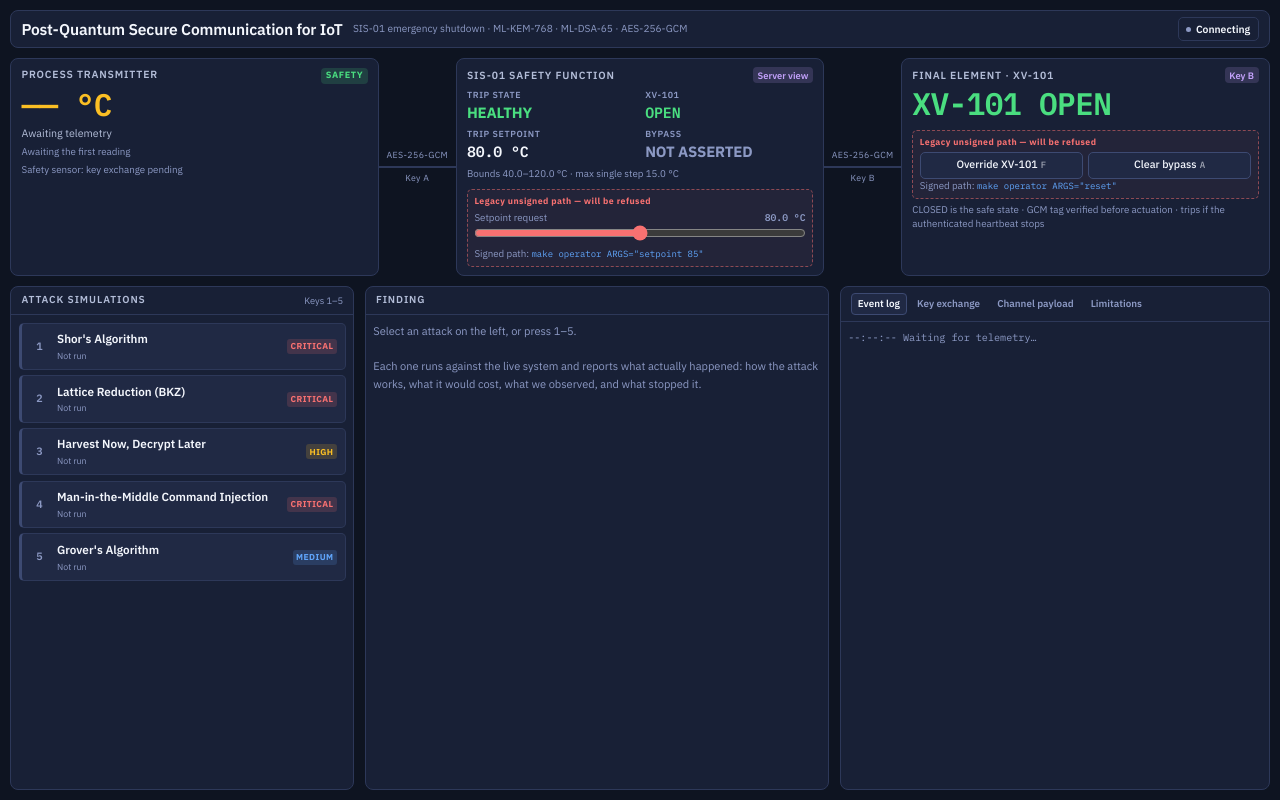
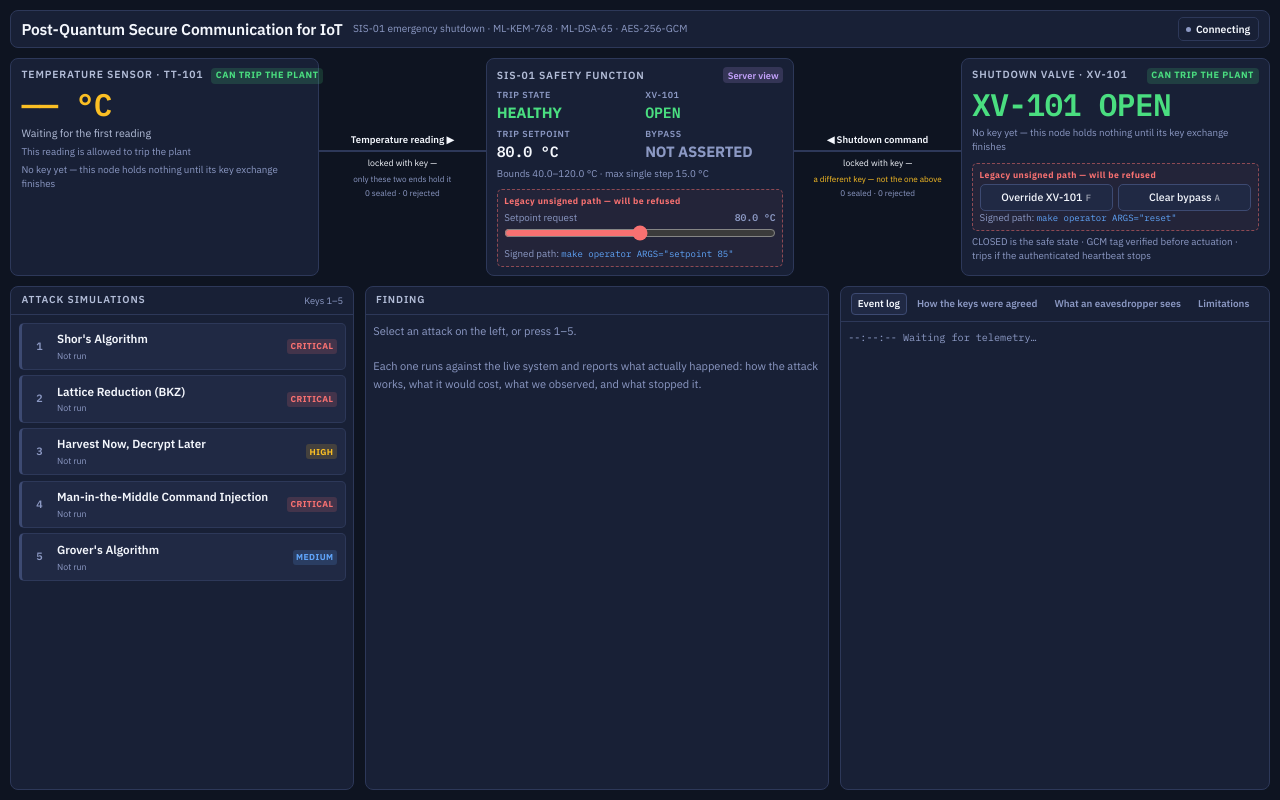
Before and after one commit to 4lmxn/quantum-resistant-encryption, a Flask app: page / in a window 1280 px wide. Run offline with Flask 3, Linux system fonts and the light colour scheme; some libraries are stand-ins or nearby versions.

Commit message:
feat: refuse duplicate device identities, and make the dashboard self-explaining
Two stale nodes left running from a previous session reconnected to a restarted
server and were both served. The readings interleaved, one plant appeared to be
two different temperatures, and nothing anywhere said so -- the log just looked
busy. A valid ML-DSA signature proves possession of a key, not that the holder
is the only one, and there is exactly one TT-101 bolted to the plant.

A second live session for an already-connected identity is now refused, the
server says which session already holds it, and the node is told why so it stops
rather than reconnecting into the same refusal. The incumbent is untouched: the
node already doing its job must not be disturbed by the one being turned away.

The dashboard explained itself in vocabulary only its author knew. "Key A",
"Key B", "telemetry" and "Channel payload" all required narration, which is
exactly what a demonstrator should not need. The links now say what travels
along them, that it is locked, which key locked it, and how many packets have
been sealed and rejected -- and the two fingerprints sit side by side so the
domain separation is something a viewer can see rather than be told.

The key exchange is no longer buried in a table of byte counts. It is drawn as
the four steps it actually is, per node, with the real ML-KEM-768 sizes the
server reported: a fresh throwaway lock, the signed offer, the sealed reply, and
both sides grinding out the same key that never crossed the wire.

Verified: 53 tests pass, and a second node claiming sensor-01 against a live
server was refused with the incumbent still streaming.

Co-Authored-By: Claude Opus 5 <noreply@anthropic.com>
Claude-Session: https://claude.ai/code/session_01UMCZhMtXGxcMeJXjy93sdM

```diff
--- a/app/server.py
+++ b/app/server.py
@@ -53,6 +53,12 @@ class CentralServer:
         # Operator command nonces, so a captured signed instruction is
         # single-use and cannot be delivered a second time during an upset.
         self.operator_nonces = set()
+        # Which enrolled identity holds which live session. A safety transmitter
+        # is a physical thing: there is exactly one TT-101 on the plant, so two
+        # sessions claiming to be it means either a misconfigured second node or
+        # someone using a stolen key, and both must be refused rather than
+        # quietly averaged into the log.
+        self.active_devices = {}  # device_id -> sid
         self.findings = {}  # attack id -> last structured result
         # What a passive interceptor would hold for the legacy RSA channel:
         # the public key, the wrapped session key, and one captured packet.
@@ -114,6 +120,9 @@ class CentralServer:
         return True
 
     def forget(self, sid):
+        for device_id, held_by in list(self.active_devices.items()):
+            if held_by == sid:
+                del self.active_devices[device_id]
         self.pending_handshakes.pop(sid, None)
         self.seen_nonces.pop(sid, None)
         self.sensor_keys.pop(sid, None)
@@ -467,6 +476,20 @@ def handle_pqc_encapsulation(data):
             log("ERROR", f"[PQC] Handshake refused: bad ML-DSA signature from {device_id}.")
             return
 
+        # A valid signature proves the key, not that this is the only holder of
+        # it. Refuse a second live session for an identity that already has one:
+        # two nodes reporting as the same transmitter is a fault however it
+        # happened, and on a safety loop it is one that hides in plain sight --
+        # the readings interleave and the log looks busy rather than wrong.
+        holder = server_engine.active_devices.get(device_id)
+        if holder is not None and holder != request.sid:
+            server_engine.forget(request.sid)
+            log("ERROR", f"[PQC] Handshake refused: {device_id} already holds a live "
+                         f"session on {holder[:8]}. One identity, one session.")
+            emit("pqc_refused", {"reason": "duplicate_device_id", "device_id": device_id})
+            return
+        server_engine.active_devices[device_id] = request.sid
+
     try:
         role = server_engine.complete_handshake(
             request.sid,
--- a/app/templates/index.html
+++ b/app/templates/index.html
@@ -58,7 +58,7 @@ body{background:var(--bg);color:var(--ink);
 .node .fine{font-size:.75em;color:var(--faint)}
 
 /* the connector: a labelled link, not decoration */
-.link{width:clamp(52px,6vw,110px);display:flex;flex-direction:column;
+.link{width:clamp(124px,13vw,186px);display:flex;flex-direction:column;
   align-items:center;justify-content:center;gap:.3em;position:relative}
 .link .track{width:100%;height:2px;background:var(--line);position:relative;overflow:hidden}
 .link .track::after{content:'';position:absolute;inset:0;width:34%;
@@ -69,6 +69,28 @@ body{background:var(--bg);color:var(--ink);
   animation:flow .5s ease-out}
 @keyframes flow{to{transform:translateX(320%)}}
 .link .tag{font-size:.68em;color:var(--faint);white-space:nowrap;letter-spacing:.04em}
+/* The link used to read "AES-256-GCM / Key A", which tells a viewer nothing.
+   It now says what travels, that it is locked, and which key locked it. */
+.link .cargo{font-size:.74em;font-weight:600;color:var(--fg);text-align:center;
+  line-height:1.25;white-space:normal}
+.link .arrow{color:var(--accent)}
+.link .sealkey{font-size:.67em;color:var(--accent);font-family:var(--mono);
+  white-space:nowrap;margin-top:.15em}
+.link .sealnote{font-size:.63em;color:var(--faint);text-align:center;
+  line-height:1.25;white-space:normal}
+.link .sealnote.diff{color:var(--warn)}
+.link .count{font-size:.63em;color:var(--faint);font-family:var(--mono);white-space:nowrap}
+.link .count.hasreject{color:var(--bad)}
+.lad{border:1px solid var(--line);border-radius:6px;padding:.6em .8em;margin-bottom:.7em}
+.lad-h{font-weight:600;font-size:.9em;display:flex;justify-content:space-between;
+  align-items:baseline;gap:.6em;margin-bottom:.4em}
+.lad-n{font-family:var(--mono);font-size:.78em;color:var(--faint);font-weight:400}
+.lad-steps{margin:0;padding-left:1.2em;display:flex;flex-direction:column;gap:.35em}
+.lad-steps li{font-size:.84em;line-height:1.45}
+.lad-steps li b{color:var(--fg)}
+.lad-steps li span{display:block;color:var(--faint);font-size:.92em;white-space:normal}
+.lad-steps code{font-family:var(--mono);color:var(--accent)}
+.okx{color:var(--ok)}.nox{color:var(--bad)}
 
 /* --------------------------- main grid --------------------------- */
 .main{display:grid;grid-template-columns:minmax(240px,1fr) minmax(300px,1.35fr) minmax(280px,1.25fr);
@@ -205,16 +227,21 @@ input[type=range]{width:100%;accent-color:var(--warn);cursor:pointer}
   <!-- pipeline: sensor -> server -> actuator, with the live link between them -->
   <section class="pipe" aria-label="Signal pipeline">
     <article class="node" id="src-card">
-      <div class="top"><span class="name" id="src-name">Process transmitter</span>
-        <span class="lane safety" id="lane">SAFETY</span></div>
+      <div class="top"><span class="name" id="src-name">Temperature sensor · TT-101</span>
+        <span class="lane safety" id="lane">CAN TRIP THE PLANT</span></div>
       <div class="big warn mono" id="temp" role="status" aria-live="polite" aria-label="Temperature">—— °C</div>
-      <div class="meta" id="humidity">Awaiting telemetry</div>
-      <div class="fine" id="lane-note">Awaiting the first reading</div>
-      <div class="fine" id="fp-sensor">Safety sensor: key exchange pending</div>
+      <div class="meta" id="humidity">Waiting for the first reading</div>
+      <div class="fine" id="lane-note">This reading is allowed to trip the plant</div>
+      <div class="fine" id="fp-sensor">No key yet — this node holds nothing until its key exchange finishes</div>
     </article>
 
-    <div class="link" id="link-in"><span class="tag">AES-256-GCM</span>
-      <div class="track" aria-hidden="true"></div><span class="tag">Key A</span></div>
+    <div class="link" id="link-in">
+      <span class="cargo">Temperature reading<span class="arrow" aria-hidden="true"> &#9654;</span></span>
+      <div class="track" aria-hidden="true"></div>
+      <span class="sealkey" id="seal-in">locked with key &mdash;</span>
+      <span class="sealnote">only these two ends hold it</span>
+      <span class="count" id="count-in">0 sealed &middot; 0 rejected</span>
+    </div>
 
     <article class="node" id="sis-card">
       <div class="top"><span class="name">SIS-01 safety function</span>
@@ -242,12 +269,19 @@ input[type=range]{width:100%;accent-color:var(--warn);cursor:pointer}
       </div>
     </article>
 
-    <div class="link" id="link-out"><span class="tag">AES-256-GCM</span>
-      <div class="track" aria-hidden="true"></div><span class="tag">Key B</span></div>
+    <div class="link" id="link-out">
+      <span class="cargo"><span class="arrow" aria-hidden="true">&#9664; </span>Shutdown command</span>
+      <div class="track" aria-hidden="true"></div>
+      <span class="sealkey" id="seal-out">locked with key &mdash;</span>
+      <span class="sealnote diff">a different key &mdash; not the one above</span>
+      <span class="count" id="count-out">0 sealed &middot; 0 rejected</span>
+    </div>
 
     <article class="node" id="act-card">
-      <div class="top"><span class="name">Final element · XV-101</span><span class="keytag">Key B</span></div>
+      <div class="top"><span class="name">Shutdown valve · XV-101</span>
+        <span class="lane safety">CAN TRIP THE PLANT</span></div>
       <div class="big ok mono" id="valve" role="status" aria-live="polite">XV-101 OPEN</div>
+      <div class="fine" id="fp-actuator">No key yet — this node holds nothing until its key exchange finishes</div>
       <div class="unsigned" id="main">
         <span class="tagline">Legacy unsigned path — will be refused</span>
         <div class="row">
@@ -287,8 +321,8 @@ input[type=range]{width:100%;accent-color:var(--warn);cursor:pointer}
       <div class="head">
         <div class="tabs" role="tablist" aria-label="Detail views">
           <button class="tab" role="tab" id="tab-0" aria-controls="pane-0" aria-selected="true" tabindex="0" onclick="tab(0)">Event log</button>
-          <button class="tab" role="tab" id="tab-1" aria-controls="pane-1" aria-selected="false" tabindex="-1" onclick="tab(1)">Key exchange</button>
-          <button class="tab" role="tab" id="tab-2" aria-controls="pane-2" aria-selected="false" tabindex="-1" onclick="tab(2)">Channel payload</button>
+          <button class="tab" role="tab" id="tab-1" aria-controls="pane-1" aria-selected="false" tabindex="-1" onclick="tab(1)">How the keys were agreed</button>
+          <button class="tab" role="tab" id="tab-2" aria-controls="pane-2" aria-selected="false" tabindex="-1" onclick="tab(2)">What an eavesdropper sees</button>
           <button class="tab" role="tab" id="tab-3" aria-controls="pane-3" aria-selected="false" tabindex="-1" onclick="tab(3)">Limitations</button>
         </div>
       </div>
@@ -300,17 +334,22 @@ input[type=range]{width:100%;accent-color:var(--warn);cursor:pointer}
         </div>
 
         <div id="pane-1" role="tabpanel" aria-labelledby="tab-1" tabindex="0" hidden>
-          <table>
-            <thead><tr><th scope="col">Node</th><th scope="col">Key exchange</th>
-              <th scope="col" class="num">ek</th><th scope="col" class="num">ct</th>
-              <th scope="col">Node key</th><th scope="col">Server key</th><th scope="col">Match</th><th scope="col">Device auth</th></tr></thead>
+          <p class="fine" style="white-space:normal;margin-bottom:.8em">Every node agrees its own key
+            with the server before it is trusted with anything. Nobody types a key in, and no key is
+            ever sent. Here is what actually happened on this run:</p>
+          <div id="ladder"><p class="empty">No node has completed a key exchange yet.</p></div>
+          <table style="margin-top:.9em">
+            <thead><tr><th scope="col">Node</th><th scope="col">Carried over</th>
+              <th scope="col" class="num">Lock sent</th><th scope="col" class="num">Reply</th>
+              <th scope="col">Node's key</th><th scope="col">Server's key</th>
+              <th scope="col">Same?</th><th scope="col">Identity proved</th></tr></thead>
             <tbody id="sessions"><tr><td colspan="8" style="color:var(--faint)">No nodes connected</td></tr></tbody>
           </table>
-          <p class="fine" style="margin-top:.7em;white-space:normal">Independent ML-KEM-768 exchange per link.
-            Key material is never transmitted; fingerprints are SHA-256 digests proving both parties
-            derived the same key. Differing fingerprints across rows demonstrate Dual-KEM separation.</p>
+          <p class="fine" style="margin-top:.7em;white-space:normal">The two &quot;key&quot; columns are
+            SHA-256 fingerprints, not keys — one-way, safe to display, and identical only if both sides
+            really did reach the same secret. Compare the two rows: the sensor and the valve end up with
+            <b>different</b> keys, so breaking one link gets you nothing on the other.</p>
         </div>
-
         <div id="pane-2" role="tabpanel" aria-labelledby="tab-2" tabindex="0" hidden>
           <div class="wbox e"><div class="t"><span>Ciphertext on the wire</span><span id="wire-size">—</span></div>
             <div class="hex" id="cipher">Awaiting telemetry</div></div>
@@ -465,18 +504,19 @@ socket.on('update_telemetry', d => {
   // safety_relevant is the whole distinction: a BPCS reading is shown, never obeyed.
   const safety = d.safety_relevant !== false;
   $('src-card').classList.toggle('bpcs', !safety);
-  $('src-name').textContent = d.source || (safety ? 'Sensor node' : 'BPCS transmitter');
+  $('src-name').textContent = safety ? 'Temperature sensor · TT-101' : (d.source || 'Monitoring transmitter');
   $('lane').className = 'lane ' + (safety ? 'safety' : 'bpcs');
-  $('lane').textContent = safety ? 'SAFETY' : 'BPCS — NOT SAFETY RATED';
+  $('lane').textContent = safety ? 'CAN TRIP THE PLANT' : 'CANNOT TRIP THE PLANT';
   $('lane-note').textContent = safety
-    ? 'Safety lane · ML-KEM-768 + ML-DSA-65 · this reading can trip SIS-01'
-    : 'BPCS lane · provisioned pre-shared key · displayed only, can never trip SIS-01';
+    ? 'This reading is allowed to trip the plant · proved its identity with ML-DSA-65'
+    : 'Monitoring only · this one is NOT allowed to trip the plant · its key is in the source code';
   // A BPCS reading stays grey even when it is over the setpoint, because it is
   // not allowed to mean anything to the safety function.
   $('temp').className = 'big mono ' + (!safety ? 'off' : (d.over_setpoint ? 'bad' : 'warn'));
   $('temp').textContent = d.temp.toFixed(2) + ' °C' + (safety ? '' : '  (BPCS)');
   $('humidity').textContent = 'Relative humidity ' + d.humidity.toFixed(2) + ' %';
   pulse($('link-in'), false);
+  if (safety) countSeal('count-in', false);
   applySis(d);
   if (d.wire && d.wire.ciphertext) {
     $('cipher').textContent = d.wire.nonce + d.wire.ciphertext;
@@ -540,7 +580,7 @@ socket.on('update_actuator_ui', d => setValve(d.valve));
 socket.on('security_log', l => {
   const cls = {SUCCESS:'l-ok',ERROR:'l-bad',ALERT:'l-warn',ATTACK:'l-atk'}[l.type] || 'l-ok';
   if (/XV-101|TRIP latched|Trip reset/.test(l.msg)) pulse($('link-out'), false);
-  if (/REJECTED|Tampering/.test(l.msg)) pulse($('link-out'), true);
+  if (/REJECTED|Tampering/.test(l.msg)) { pulse($('link-out'), true); countSeal('count-out', true); }
   const log = $('log'), p = document.createElement('p');
   p.innerHTML = '<time></time><span class="' + cls + '"></span>';
   p.querySelector('time').textContent = new Date().toLocaleTimeString();
@@ -548,6 +588,8 @@ socket.on('security_log', l => {
   log.appendChild(p); log.parentElement.scrollTop = log.parentElement.scrollHeight;
   while (log.children.length > 300) log.removeChild(log.firstChild);
 });
+
+socket.on('update_actuator_ui', () => countSeal('count-out', false));
 
 socket.on('pqc_status', d => {
   const rows = d.sessions || [];
@@ -559,12 +601,67 @@ socket.on('pqc_status', d => {
       <td class="${s.authenticated ? 'ok':'no'}">${s.authenticated ? 'ML-DSA-65':'NONE'}</td></tr>`).join('')
     : '<tr><td colspan="8" style="color:var(--faint)">No nodes connected</td></tr>';
   const sensor = rows.find(s => s.role === 'sensor');
+  const actuator = rows.find(s => s.role === 'actuator');
   // Always attributed to the safety sensor, so it can never be read as
   // describing whatever BPCS source happens to be on the card right now.
   $('fp-sensor').textContent = sensor
-    ? 'Safety sensor: ML-KEM-768 · session key ' + sensor.server_fingerprint
-    : 'Safety sensor: key exchange pending';
+    ? 'Own key ' + sensor.server_fingerprint + ' · agreed by ML-KEM-768 · identity proved by ML-DSA-65'
+    : 'No key yet — this node holds nothing until its key exchange finishes';
+  $('fp-actuator').textContent = actuator
+    ? 'Own key ' + actuator.server_fingerprint + ' · agreed by ML-KEM-768 · identity proved by ML-DSA-65'
+    : 'No key yet — this node holds nothing until its key exchange finishes';
+
+  // The fingerprints on the two links are what make domain separation visible:
+  // same handshake, same maths, two keys that are plainly not each other.
+  setSeal('seal-in', sensor);
+  setSeal('seal-out', actuator);
+  renderLadder(sensor, actuator);
 });
+
+function setSeal(id, row) {
+  $(id).textContent = row ? 'locked with key ' + row.server_fingerprint : 'locked with key —';
+}
+
+/* Packet counters, so "sealed" is a number a viewer can watch move rather than
+   a claim they have to take on trust. */
+const seals = {'count-in': [0, 0], 'count-out': [0, 0]};
+function countSeal(id, rejected) {
+  const c = seals[id];
+  c[rejected ? 1 : 0]++;
+  $(id).textContent = c[0] + ' sealed · ' + c[1] + ' rejected';
+  if (c[1]) $(id).classList.add('hasreject');
+}
+
+/* The handshake, drawn as the four steps it actually is. Byte counts are the
+   real ML-KEM-768 sizes reported by the server, not decoration. */
+function renderLadder(sensor, actuator) {
+  const el = $('ladder');
+  if (!el) return;
+  const rows = [sensor, actuator].filter(Boolean);
+  if (!rows.length) {
+    el.innerHTML = '<p class="empty">No node has completed a key exchange yet.</p>';
+    return;
+  }
+  el.innerHTML = rows.map(r => `
+    <div class="lad">
+      <div class="lad-h">${r.role === 'sensor' ? 'Temperature sensor' : 'Shutdown valve'}
+        <span class="lad-n">${r.node}</span></div>
+      <ol class="lad-steps">
+        <li><b>Server makes a fresh throwaway lock</b><span>a new one per connection, so
+          recording today's traffic is useless tomorrow</span></li>
+        <li><b>Server sends the open lock, signed</b>
+          <span>${r.public_key_bytes} bytes · the ML-DSA-65 signature is what stops
+          an impostor swapping in their own lock</span></li>
+        <li><b>Node locks a secret inside it</b>
+          <span>${r.ciphertext_bytes} bytes back · only the server's private half can open it</span></li>
+        <li><b>Both sides grind that secret into the same ${r.aes_key_bits}-bit key</b>
+          <span>node got <code>${r.node_fingerprint}</code>, server got
+          <code>${r.server_fingerprint}</code> —
+          <b class="${r.agreed ? 'okx' : 'nox'}">${r.agreed ? 'identical' : 'MISMATCH'}</b>,
+          and the key itself never crossed the wire</span></li>
+      </ol>
+    </div>`).join('');
+}
 
 /* The three unsigned legacy controls. They still emit exactly what they always
    emitted; the server refuses all three and says so in red. Nothing here updates
```
Also changed, not shown: app/nodes/actuator.py (+17 -0 lines), app/nodes/sensor.py (+17 -0 lines), tests/test_duplicate_identity.py (added, +151 -0 lines), 1 other file.
